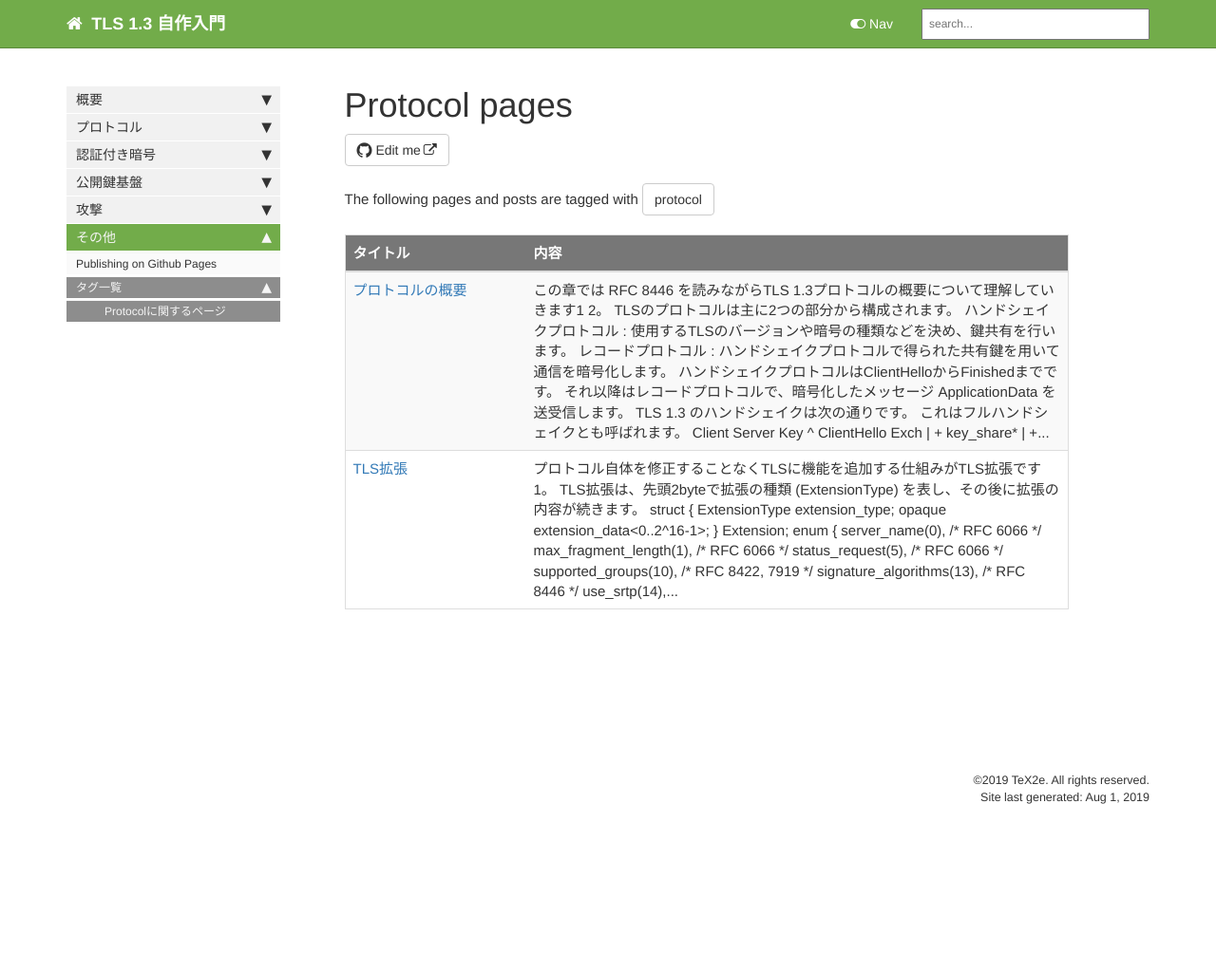
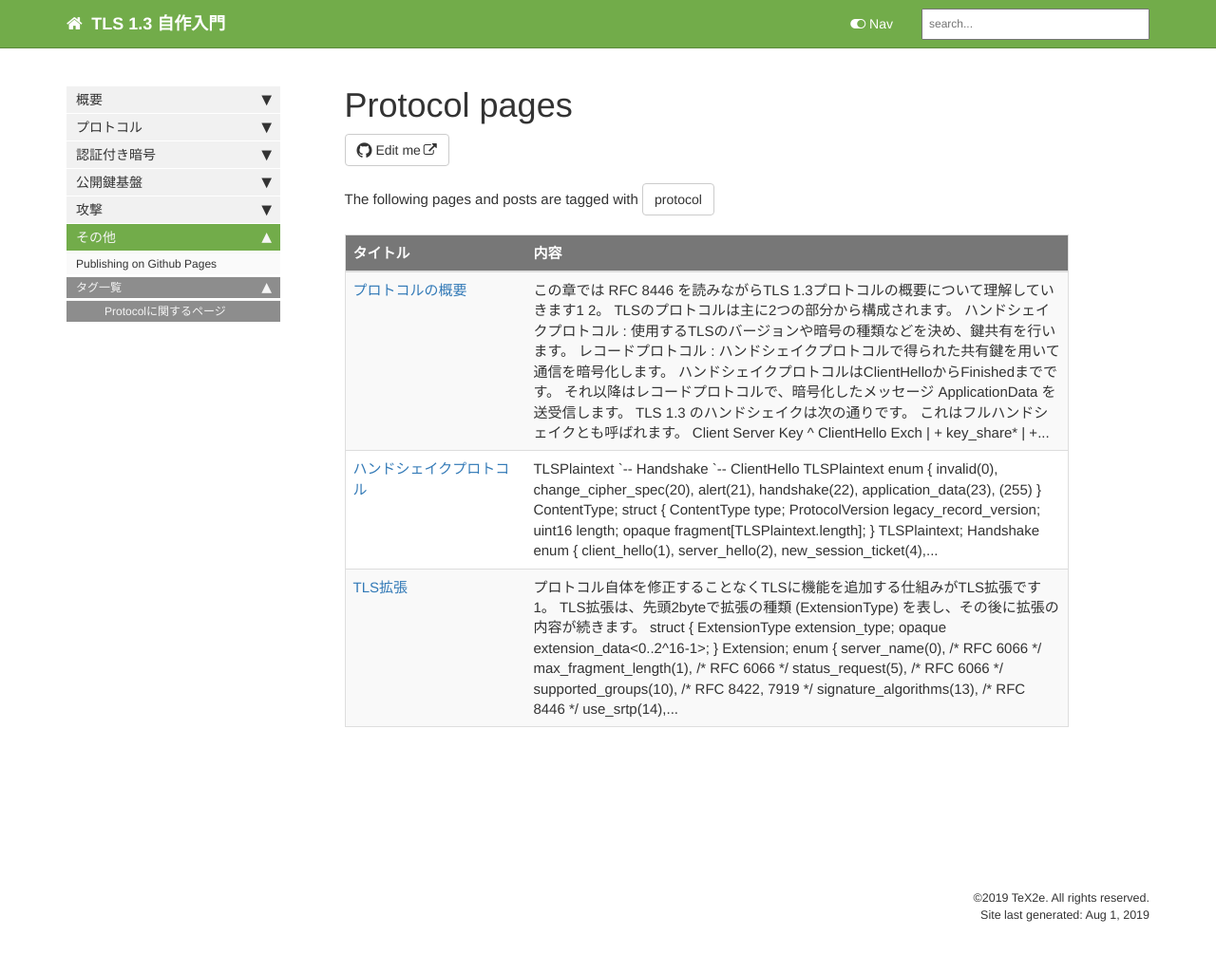
Before and after one commit to tex2e/mako-tls13, a Jekyll site: the page built from pages/tags/tag_protocol.md, in a window 1280 px wide. Shown: the whole page at 95% size. Built offline with Jekyll 4.4.1, drawn with Linux system fonts in a browser that asks for light colours; our own code applies the rules of GitHub Pages for plain Markdown files; comment, search, counter and statistics services are not loaded; before the commit the page ends 900 px from its top, so only the background shows below that.

Commit message:
30-handshake_protocol

````diff
--- a/_data/sidebars/doc_sidebar.yml
+++ b/_data/sidebars/doc_sidebar.yml
@@ -40,14 +40,33 @@ entries:
 
     folderitems:
 
-    - title: ソケット通信
-      url: /client_server.html
+      - title: ソケット通信
+        url: /client_server.html
 
-    - title: プロトコルの概要
-      url: /protocol_overview.html
+      - title: プロトコルの概要
+        url: /protocol_overview.html
 
-    - title: TLS拡張
-      url: /extensions.html
+      - subfolders:
+        - title: ハンドシェイクプロトコル
+          subfolderitems:
+
+          - title: ハンドシェイクの構造体
+            url: /handshake_protocol.html
+
+          - title: 鍵交換
+
+          - title: サーバパラメータ
+
+          - title: 認証
+
+          - title: TLS拡張
+            url: /extensions.html
+
+      - subfolders:
+        - title: レコードプロトコル
+          subfolderitems:
+
+          - title: hoge
 
   - title: 認証付き暗号
 
@@ -74,10 +93,8 @@ entries:
     - title: Publishing on Github Pages
       url: /mydoc_publishing_github_pages.html
 
-      subfolders:
-
+    - subfolders:
       - title: タグ一覧
-
         subfolderitems:
 
         - title: Protocolに関するページ
--- a/_includes/sidebar.html
+++ b/_includes/sidebar.html
@@ -12,10 +12,7 @@
       <li><a title="{{folderitem.title}}" href="{{folderitem.external_url}}" target="_blank" rel="noopener">{{folderitem.title}}</a></li>
       {% elsif page.url == folderitem.url %}
       <li class="active"><a title="{{folderitem.title}}" href="{{folderitem.url | remove: "/"}}">{{folderitem.title}}</a></li>
-      {% elsif folderitem.type == "empty" %}
-      <li><a title="{{folderitem.title}}" href="{{folderitem.url | remove: "/"}}">{{folderitem.title}}</a></li>
-
-      {% else %}
+      {% elsif folderitem.title %}
       <li><a title="{{folderitem.title}}" href="{{folderitem.url | remove: "/"}}">{{folderitem.title}}</a></li>
       {% endif %}
       {% for subfolders in folderitem.subfolders %}
--- /dev/null
+++ b/pages/2.protocol/30-handshake_protocol.md
@@ -0,0 +1,68 @@
+---
+title: ハンドシェイクプロトコル
+tags: [protocol]
+sidebar: doc_sidebar
+permalink: handshake_protocol.html
+---
+
+```
+TLSPlaintext
+`-- Handshake
+    `-- ClientHello
+```
+
+## TLSPlaintext
+
+```
+enum {
+    invalid(0),
+    change_cipher_spec(20),
+    alert(21),
+    handshake(22),
+    application_data(23),
+    (255)
+} ContentType;
+
+struct {
+    ContentType type;
+    ProtocolVersion legacy_record_version;
+    uint16 length;
+    opaque fragment[TLSPlaintext.length];
+} TLSPlaintext;
+```
+
+## Handshake
+
+```
+enum {
+    client_hello(1),
+    server_hello(2),
+    new_session_ticket(4),
+    end_of_early_data(5),
+    encrypted_extensions(8),
+    certificate(11),
+    certificate_request(13),
+    certificate_verify(15),
+    finished(20),
+    key_update(24),
+    message_hash(254),
+    (255)
+} HandshakeType;
+
+struct {
+    HandshakeType msg_type;    /* handshake type */
+    uint24 length;             /* remaining bytes in message */
+    select (Handshake.msg_type) {
+        case client_hello:          ClientHello;
+        case server_hello:          ServerHello;
+        case end_of_early_data:     EndOfEarlyData;
+        case encrypted_extensions:  EncryptedExtensions;
+        case certificate_request:   CertificateRequest;
+        case certificate:           Certificate;
+        case certificate_verify:    CertificateVerify;
+        case finished:              Finished;
+        case new_session_ticket:    NewSessionTicket;
+        case key_update:            KeyUpdate;
+    };
+} Handshake;
+```
````
